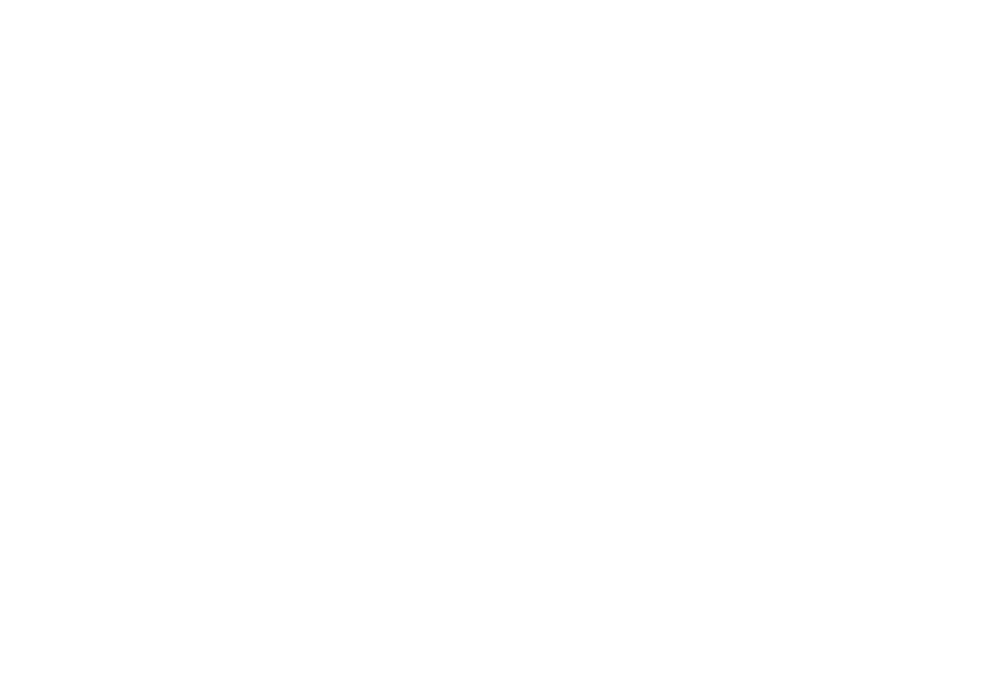
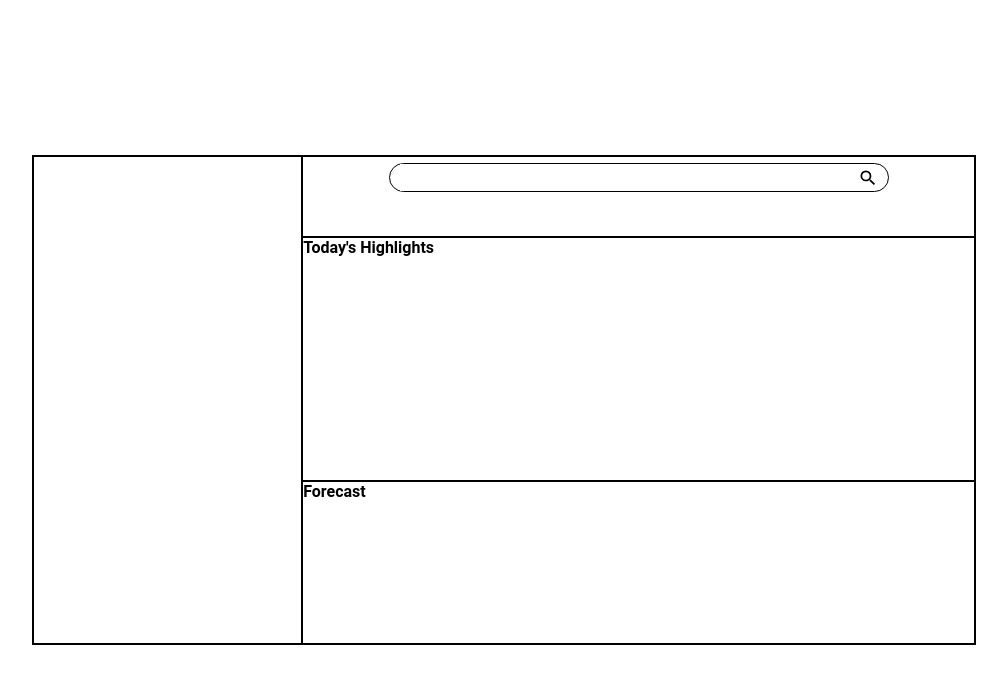
Before and after one commit to JoseD971/weather-app, a website built with webpack: page src/index.html in a window 1280 px wide. Shown: the whole page, without its empty margins (136-1143 px from the left). Built offline with nearby package versions, Linux system fonts and the light colour scheme.

Commit message:
Layout of the html structure and search bar

```diff
--- a/src/index.html
+++ b/src/index.html
@@ -6,6 +6,22 @@
     <title>Weather App</title>
 </head>
 <body>
-
+    <main class="container">
+        <div class="app-container">
+            <div class="general-info"></div>
+            <form class="search">
+                <div class="search-bar">
+                    <input type="text" class="search-query">
+                    <button type="button" class="search-btn"><img id="search-icon" alt="Search icon"></button>
+                </div>
+            </form>
+            <div class="today-highlights">
+                <h4>Today's Highlights</h4>
+            </div>
+            <div class="week-forecast">
+                <h4>Forecast</h4>
+            </div>
+        </div>
+    </main>
 </body>
 </html>
--- a/src/index.js
+++ b/src/index.js
@@ -0,0 +1,5 @@
+import './style.css';
+import fetchWeather from './modules/fetchWeather.js';
+import Magnify from './resources/icons/magnify.svg';
+
+document.getElementById('search-icon').src = Magnify;
--- /dev/null
+++ b/src/style.css
@@ -0,0 +1,85 @@
+* {
+    margin: 0;
+    padding: 0;
+    box-sizing: border-box;
+    font-family: 'Roboto';
+}
+
+.container {
+    height: 100vh;
+    display: flex;
+    justify-content: center;
+    align-items: center;
+    padding: 50px;
+}
+
+.app-container {
+    min-height: 70%;
+    min-width: 80%;
+    display: grid;
+    border: 1px solid black;
+    /* grid-template: rows / columns */
+    grid-template: 1fr 3fr 2fr / 2fr 5fr;
+}
+
+.app-container > * {
+    border: 1px solid black;
+}
+
+.general-info {
+    grid-row: 1 / 4;
+}
+
+.search  {
+    grid-row: 1 / 2;
+    padding: 6px;
+    border: 1px solid black;
+}
+
+.search-bar {
+    display: flex;
+    justify-content: start;
+    align-items: center;
+    margin: auto;
+    min-width: 500px;
+    padding-left: 10px;
+    padding-right: 10px;
+    width: fit-content;
+    height: fit-content;
+    border: 1px solid black;
+    border-radius: 20px;
+}
+
+.search-query {
+    width: 100%;
+    padding: 6px;
+    border: none;
+}
+
+.search-query:focus {
+    outline: none;
+}
+
+.search-btn {
+    background-color: transparent;
+    border: none;
+    display: flex;
+    align-items: center;
+}
+
+#search-icon {
+    width: 20px;
+    height: 20px;
+}
+
+#search-icon:hover {
+    cursor: pointer;
+}
+
+.today-highlights {
+    grid-row: 2 / 3;
+}
+
+.week-forecast {
+    grid-row: 3 / 4;
+}
```
Also changed, not shown: src/resources/icons/magnify.svg (added).
